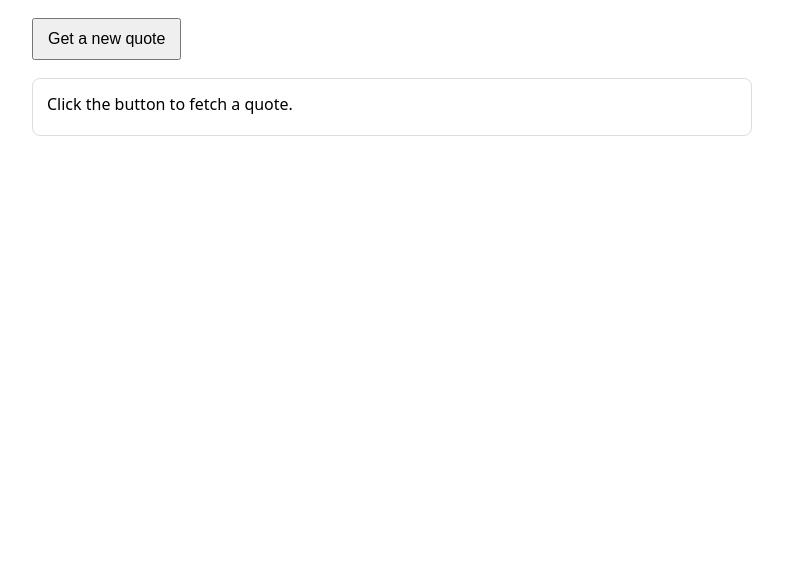
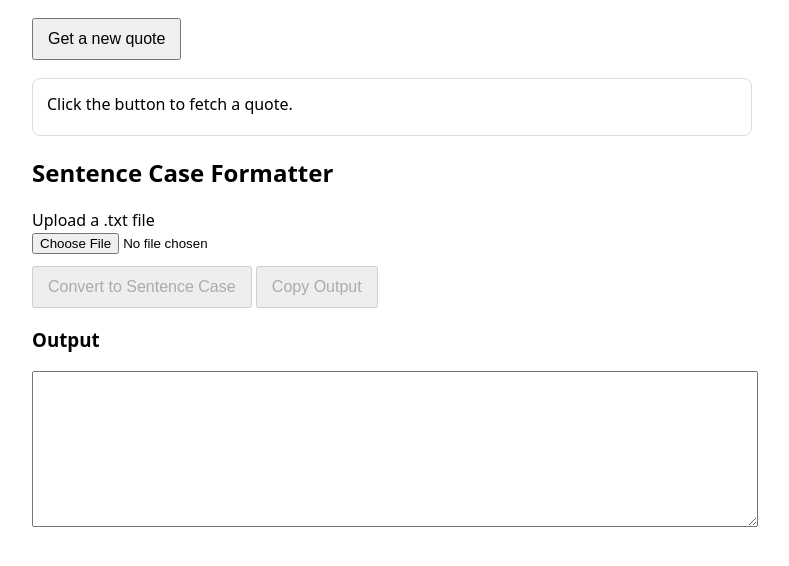
Before and after one commit to raegar/quotes-blob-site, a plain HTML site: page site/index.html in a window 1280 px wide. Shown: the part 86-652 px from the top of the page, without its empty margins (248-1037 px from the left). Drawn offline with Linux system fonts and the light colour scheme.

Commit message:
Added file picker for txt uploads

```diff
--- a/site/index.html
+++ b/site/index.html
@@ -41,6 +41,24 @@
     <div id="quote">Click the button to fetch a quote.</div>
     <div class="muted" id="status"></div>
 
+    <section class="card">
+        <h2>Sentence Case Formatter</h2>
+
+        <label for="fileInput">Upload a .txt file</label><br />
+        <input id="fileInput" type="file" accept=".txt,text/plain" />
+
+        <div style="margin-top: 12px;">
+            <button id="btnFormat" disabled>Convert to Sentence Case</button>
+            <button id="btnCopy" disabled>Copy Output</button>
+        </div>
+
+        <p id="status" style="margin-top: 12px;"></p>
+
+        <h3>Output</h3>
+        <textarea id="output" rows="10" style="width: 100%;" readonly></textarea>
+    </section>
+
+
     <script src="app.js"></script>
 </body>
 
```
